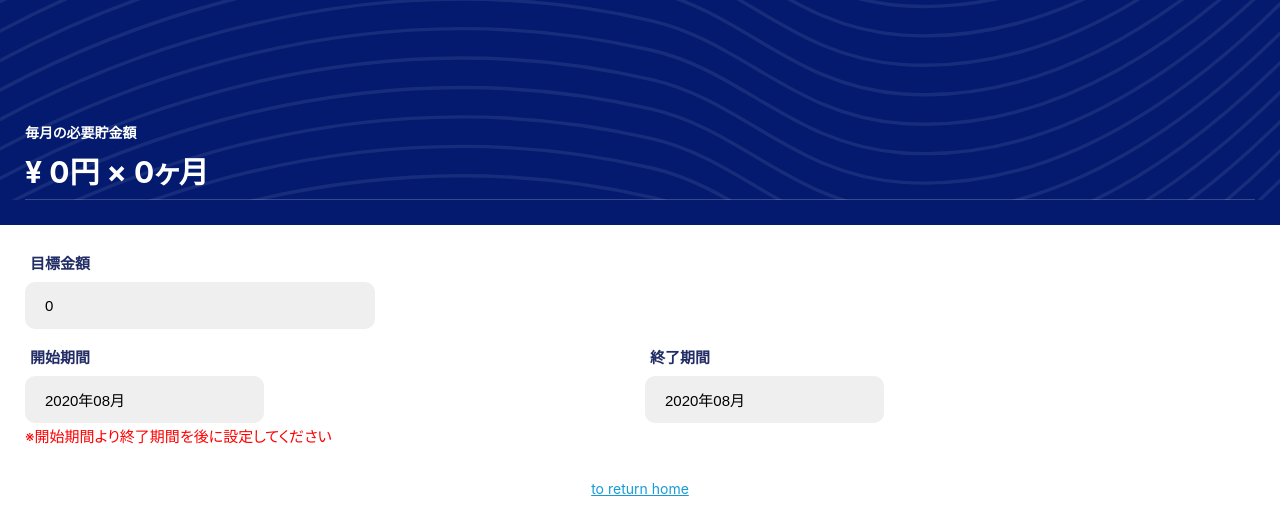
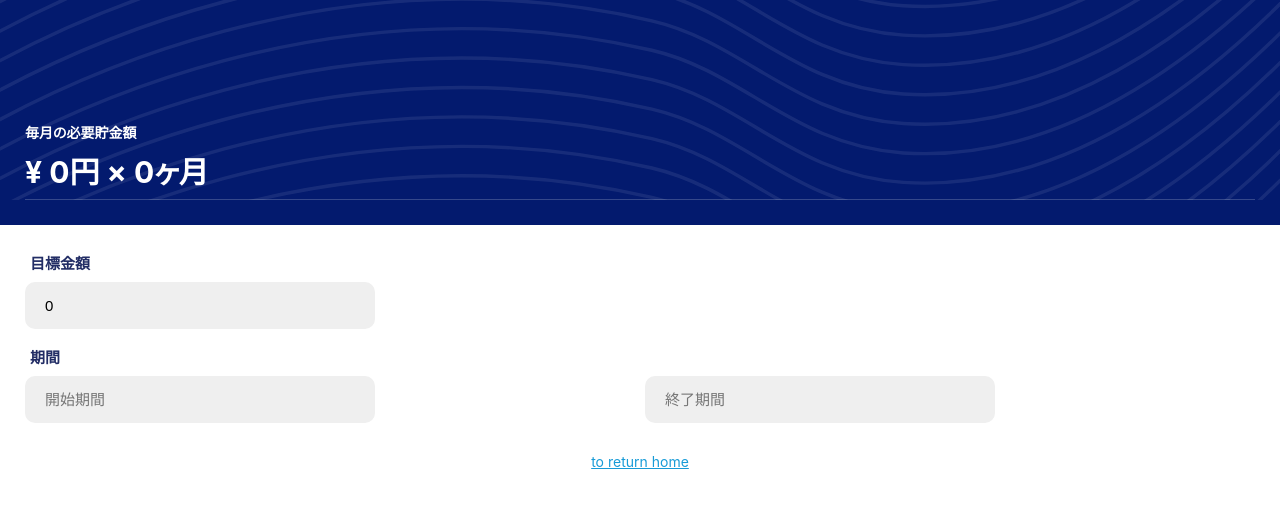
Before and after one commit to kazuhe/tameruzou, a React (Create React App) app: page /simulate in a window 1280 px wide. Shown: the top 532 px of the page. Built offline with nearby package versions, Linux system fonts and the light colour scheme.

Commit message:
mod : Criteria for term judgment

```diff
--- a/src/components/simulate.scss
+++ b/src/components/simulate.scss
@@ -50,6 +50,10 @@
       padding: 15px 20px;
       width: 100%;
     }
+
+    input + label {
+      margin-top: 15px;
+    }
   }
 
   &_term {
@@ -59,10 +63,9 @@
     margin-left: -5px;
     margin-right: -5px;
 
-    > div {
+    > .react-datepicker-wrapper {
       margin-left: 5px;
       margin-right: 5px;
-      margin-top: 15px;
       width: 100%;
     }
   }
--- a/src/components/simulate.tsx
+++ b/src/components/simulate.tsx
@@ -13,8 +13,8 @@ import DatePicker from 'react-datepicker'
 interface Props {
   monthlyAmount: number
   targetAmount: number
-  startDate: string
-  endDate: string
+  startDate: Date | null
+  endDate: Date | null
   handleInput: (value: number) => void
   handleStartDate: (date: Date | any) => void
   handleEndDate: (date: Date | any) => void
@@ -27,7 +27,7 @@ const SimulateComponent: FC<Props> = (props: Props) => (
       {/* <div>¥ {props.targetAmount}</div> */}
       <div>
         ¥ {props.monthlyAmount}
-        <span>円</span> × {dayjs(props.endDate).diff(dayjs(props.startDate), 'month')}
+        <span>円</span> × {dayjs(props.endDate || '').diff(dayjs(props.startDate || ''), 'month')}
         <span>ヶ月</span>
       </div>
     </div>
@@ -39,30 +39,29 @@ const SimulateComponent: FC<Props> = (props: Props) => (
         placeholder="1,000,000"
         value={props.targetAmount}
       />
+      <label>期間</label>
       <div className="simulate_term">
-        <div>
-          <label>開始期間</label>
         <DatePicker
-            selected={dayjs(props.startDate).toDate()}
+          selected={props.startDate}
           onChange={(date) => props.handleStartDate(date)}
           dateFormat="yyyy年MM月"
+          placeholderText="開始期間"
+          showMonthYearPicker
+        />
+        <DatePicker
+          selected={props.endDate}
+          onChange={(date) => props.handleEndDate(date)}
+          dateFormat="yyyy年MM月"
+          placeholderText="終了期間"
           showMonthYearPicker
         />
       </div>
-        <div>
-          <label>終了期間</label>
-          <DatePicker
-            selected={dayjs(props.endDate).toDate()}
-            onChange={(date) => props.handleEndDate(date)}
-            dateFormat="yyyy年MM月"
-            showMonthYearPicker
-          />
-        </div>
-      </div>
       <div className="simulate_warning">
-        {dayjs(props.endDate).diff(dayjs(props.startDate), 'month')
+        {props.startDate != null && props.endDate != null
+          ? dayjs(props.endDate || 0).diff(dayjs(props.startDate || 0), 'month') > 0
             ? ''
-          : '※開始期間より終了期間を後に設定してください'}
+            : '※開始期間より終了期間を後に設定してください'
+          : ''}
       </div>
     </div>
     <nav>
--- a/src/containers/simulate.tsx
+++ b/src/containers/simulate.tsx
@@ -7,25 +7,19 @@ import SimulateComponent from '../components/simulate'
 // Third party library
 import dayjs from 'dayjs'
 
-// const useSimulate = () => {
-//   const [monthlyAmount, setMonthlyAmount] = useState(0)
+// 毎月の必要貯金額を計算
+type CalcMonthlyAmount = (startDate: string | null, endDate: string | null, targetAmount: number) => number
 
-//   const handleInput = (value: number) => {
-//     setMonthlyAmount(value)
-//   }
-
-//   return [monthlyAmount, handleInput]
-// }
-
-// 毎月の必要貯金額を計算
-type CalcMonthlyAmount = (startDate: string, endDate: string, targetAmount: number) => number
 const calcMonthlyAmount: CalcMonthlyAmount = (startDate, endDate, targetAmount) => {
+  // nullチェック
+  if (startDate != null && endDate != null) {
     const start = dayjs(startDate)
     const end = dayjs(endDate)
     const term = end.diff(start, 'month')
 
     if (end.isAfter(start)) {
       return Math.floor(targetAmount / term)
+    }
   }
 
   return 0
@@ -37,14 +31,12 @@ const SimulateContainer: FC = () => {
     setTargetAmount(value)
   }
 
-  const [startDate, setStartDate] = useState(dayjs().format('YYYY-MM'))
+  const [startDate, setStartDate] = useState(null)
   const handleStartDate = (date: Date | any) => {
-    if (date === 'tomorrow') {
     setStartDate(date)
   }
-  }
 
-  const [endDate, setEndDate] = useState(dayjs().format('YYYY-MM'))
+  const [endDate, setEndDate] = useState(null)
   const handleEndDate = (date: Date | any) => {
     setEndDate(date)
   }
```
Also changed, not shown: 1 other file (tests, documents, lock files or other folders). Lines whose indentation alone changed are shown as unchanged.
